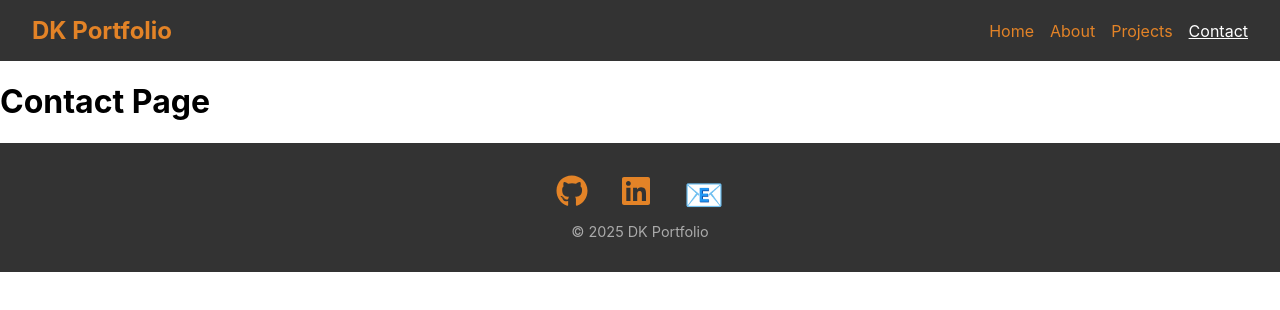
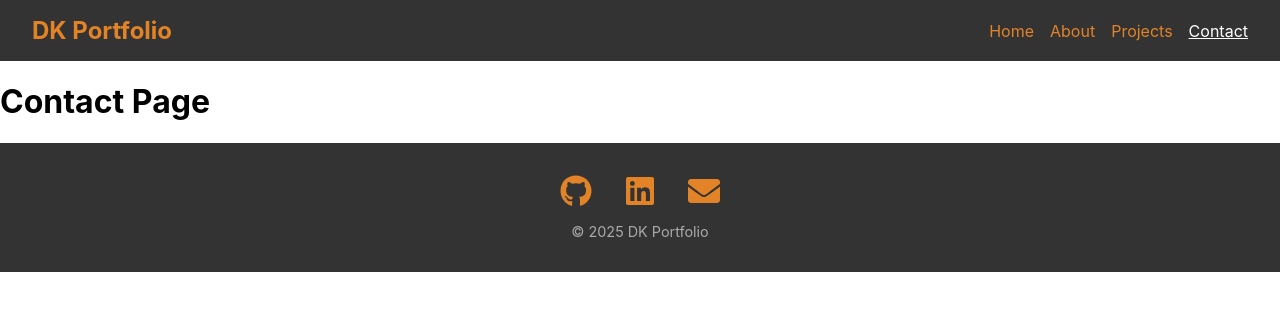
Before and after one commit to Dor-Ka/frontend-react-portfolio, a React (Create React App) app: page /contact in a window 1280 px wide. Shown: the top 310 px of the page. Built offline with nearby package versions, Linux system fonts and the light colour scheme.

Commit message:
Add email icon to footer with matching style

```diff
--- a/src/components/Footer/Footer.jsx
+++ b/src/components/Footer/Footer.jsx
@@ -1,4 +1,4 @@
-import { FaGithub, FaLinkedin } from "react-icons/fa";
+import { FaGithub, FaLinkedin, FaEnvelope } from "react-icons/fa";
 import { FooterContainer, SocialLinks, SocialLink, CopyRight } from "./Footer.styles";
 
 function Footer() {
@@ -12,7 +12,7 @@ function Footer() {
                     <FaLinkedin />
                 </SocialLink>
                 <SocialLink href="mailto:dorotakarpinska.dev@gmail.com">
-                    📧
+                <FaEnvelope />
                 </SocialLink>
             </SocialLinks>
 
```
